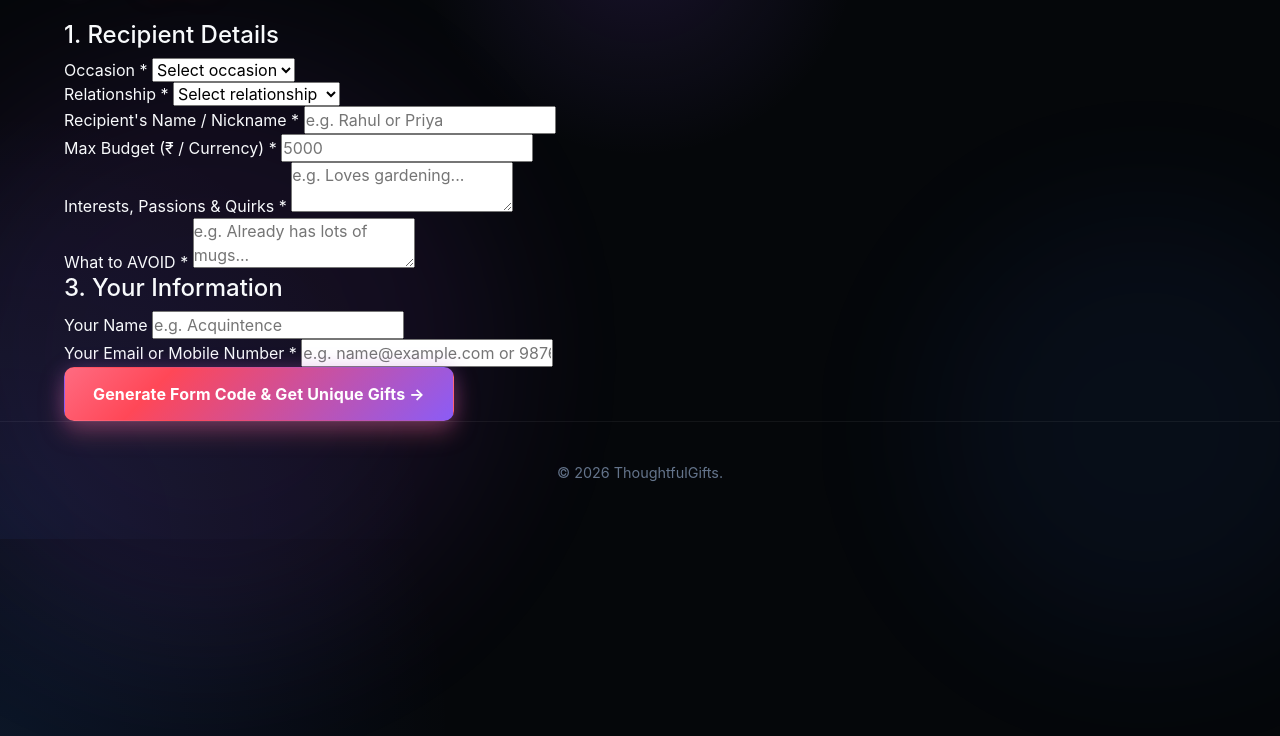
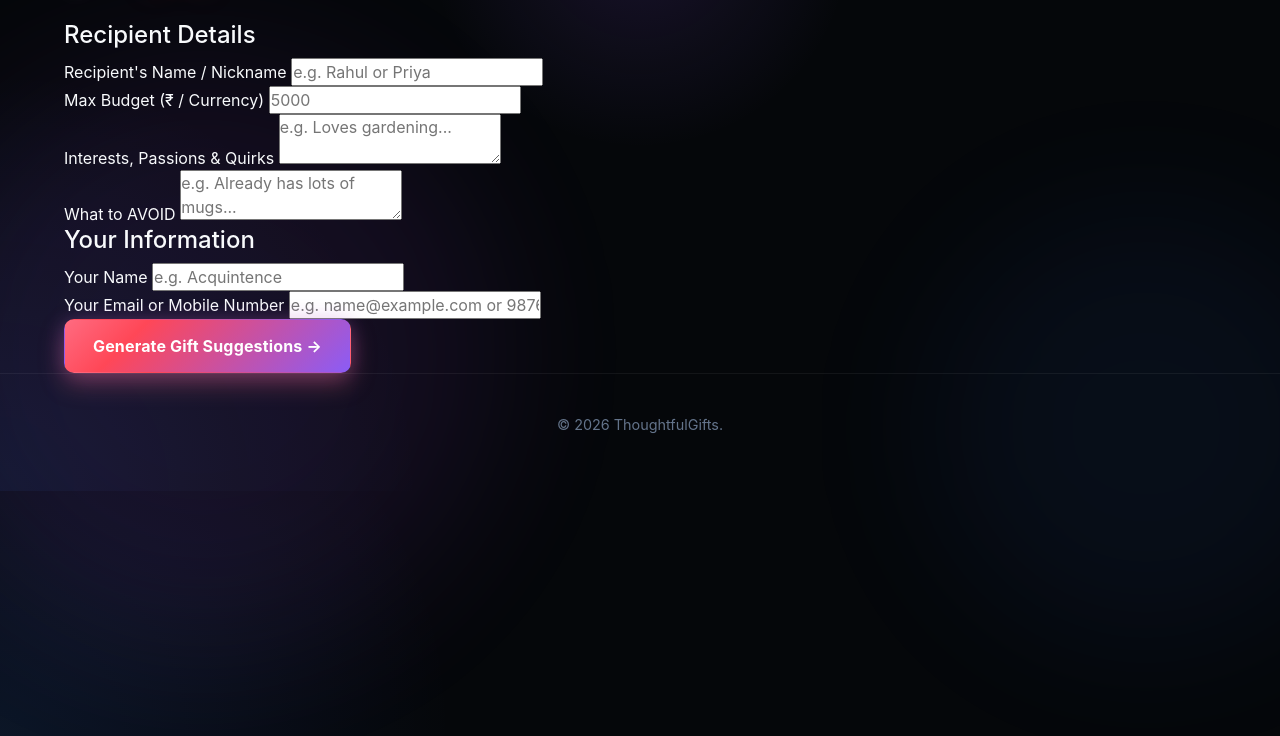
Before and after one commit to Krshnsr/git-site0.2, a website: page form.html in a window 1280 px wide. Shown: the part 64-800 px from the top of the page. Drawn offline with nearby package versions, Linux system fonts and the light colour scheme.

Commit message:
Simplify the gift form by removing occasion/relationship and making fields optional

```diff
--- a/form.html
+++ b/form.html
@@ -19,74 +19,47 @@
   </header>
 
   <main class="container">
-    <!-- Put the existing form markup below -->
     <form id="gift-search-form">
-      <h4 class="form-section-title">1. Recipient Details</h4>
+      <h4 class="form-section-title">Recipient Details</h4>
 
       <div class="form-row">
         <div class="form-group">
-          <label for="occasion">Occasion *</label>
-          <select id="occasion" required>
-            <option value="">Select occasion</option>
-            <option value="Birthday">Birthday</option>
-            <option value="Anniversary">Anniversary</option>
-            <option value="Retirement">Retirement</option>
-          </select>
+          <label for="recipient-name">Recipient's Name / Nickname</label>
+          <input type="text" id="recipient-name" placeholder="e.g. Rahul or Priya" />
         </div>
 
         <div class="form-group">
-          <label for="relationship">Relationship *</label>
-          <select id="relationship" required>
-            <option value="">Select relationship</option>
-            <option value="Spouse / Partner">Spouse / Partner</option>
-            <option value="Parent / In-law">Parent / In-law</option>
-            <option value="Sibling">Sibling</option>
-            <option value="Close Friend">Close Friend</option>
-            <option value="Colleague / Mentor">Colleague / Mentor</option>
-            <option value="unnamed">Unnamed</option>
-
-          </select>
-        </div>
-      </div>
-
-      <div class="form-row">
-        <div class="form-group">
-          <label for="recipient-name">Recipient's Name / Nickname *</label>
-          <input type="text" id="recipient-name" placeholder="e.g. Rahul or Priya" required />
-        </div>
-
-        <div class="form-group">
-          <label for="max-budget">Max Budget (₹ / Currency) *</label>
-          <input type="number" id="max-budget" placeholder="5000" min="100" required />
+          <label for="max-budget">Max Budget (₹ / Currency)</label>
+          <input type="number" id="max-budget" placeholder="5000" min="100" />
         </div>
       </div>
 
       <div class="form-group">
-        <label for="interests">Interests, Passions & Quirks *</label>
-        <textarea id="interests" rows="2" placeholder="e.g. Loves gardening..." required></textarea>
+        <label for="interests">Interests, Passions & Quirks</label>
+        <textarea id="interests" rows="2" placeholder="e.g. Loves gardening..."></textarea>
       </div>
 
       <div class="form-group">
-        <label for="avoid">What to AVOID *</label>
-        <textarea id="avoid" rows="2" placeholder="e.g. Already has lots of mugs..." required></textarea>
+        <label for="avoid">What to AVOID</label>
+        <textarea id="avoid" rows="2" placeholder="e.g. Already has lots of mugs..."></textarea>
       </div>
 
-      <h4 class="form-section-title">3. Your Information</h4>
+      <h4 class="form-section-title">Your Information</h4>
 
       <div class="form-row">
         <div class="form-group">
-          <label for="user-name">Your Name </label>
-          <input type="text" id="user-name" placeholder="e.g. Acquintence" optional />
+          <label for="user-name">Your Name</label>
+          <input type="text" id="user-name" placeholder="e.g. Acquintence" />
         </div>
 
         <div class="form-group">
-          <label for="user-contact">Your Email or Mobile Number *</label>
-          <input type="text" id="user-contact" placeholder="e.g. name@example.com or 9876543210" required />
+          <label for="user-contact">Your Email or Mobile Number</label>
+          <input type="text" id="user-contact" placeholder="e.g. name@example.com or 9876543210" />
         </div>
       </div>
 
       <button type="submit" class="btn btn-gradient btn-block">
-        Generate Form Code & Get Unique Gifts &rarr;
+        Generate Gift Suggestions &rarr;
       </button>
     </form>
   </main>
```
